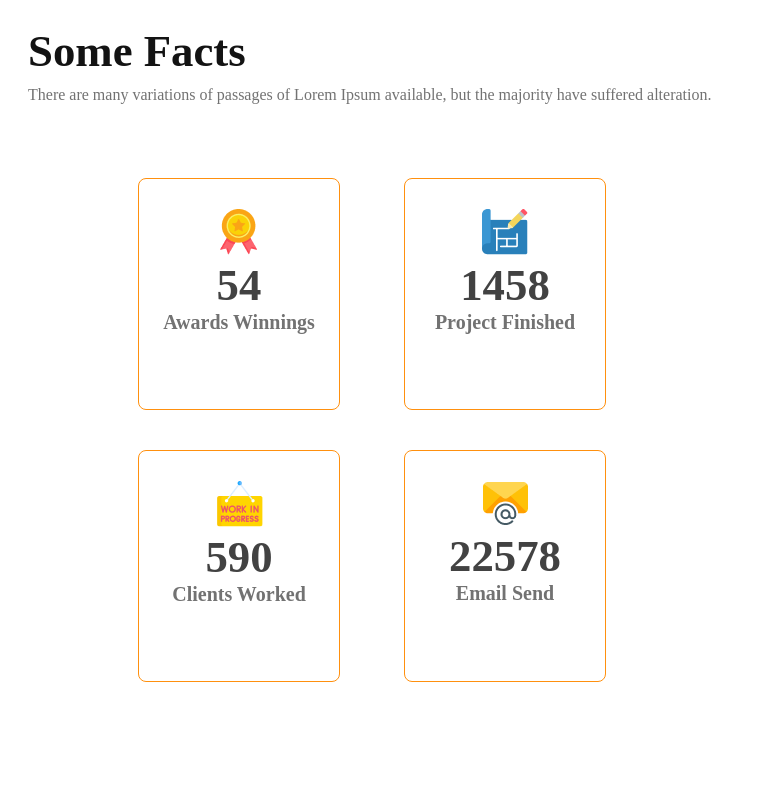
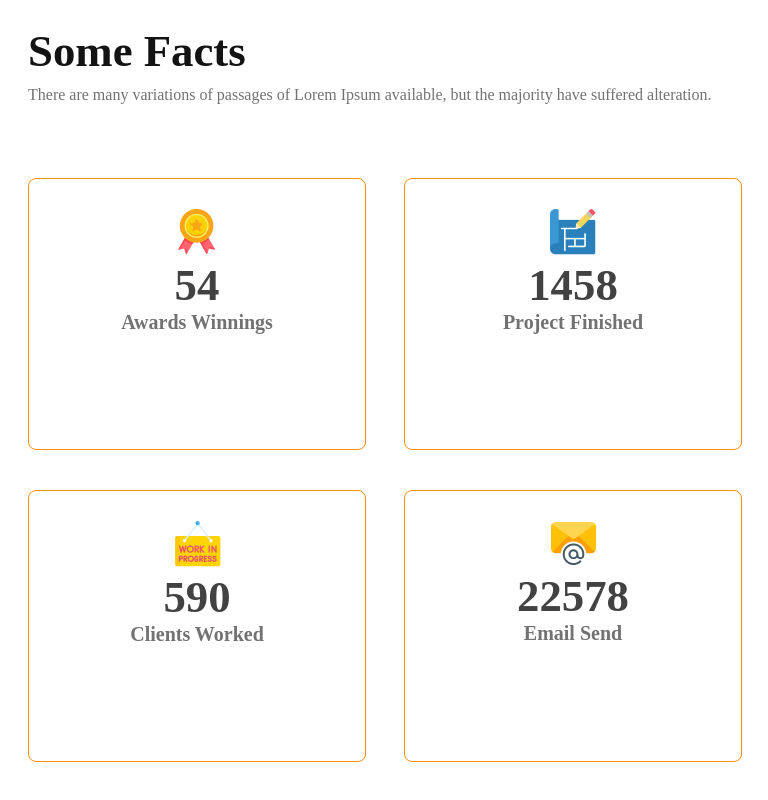
Before and after one commit to SanjidaTanha/g3-architect, a plain HTML site: page index.html in a window 768 px wide. Shown: the part 3980-4780 px from the top of the page. Drawn offline with Linux system fonts and the light colour scheme.

Commit message:
changes added

```diff
--- a/index.html
+++ b/index.html
@@ -84,22 +84,22 @@
                 <p class="description">There are many variations of passages of Lorem Ipsum available, but the majority have suffered alteration.</p>
             </section>
             <section class="awards-details">
-                <div class="award-details-comtainer">
+                <div class="award-details-container">
                     <img src="./images/icons/ribon.png" alt="">
                     <h2 class="number">54</h2>
                     <h3 class="title">Awards Winnings</h3>
                 </div>
-                <div class="award-details-comtainer">
+                <div class="award-details-container">
                     <img src="./images/icons/projects.png" alt="">
                     <h2 class="number">1458</h2>
                     <h3 class="title">Project Finished</h3>
                 </div>
-                <div class="award-details-comtainer">
+                <div class="award-details-container">
                     <img src="./images/icons/customers.png" alt="">
                     <h2 class="number">590</h2>
                     <h3 class="title">Clients Worked</h3>
                 </div>
-                <div class="award-details-comtainer">
+                <div class="award-details-container">
                     <img src="./images/icons/email.png" alt="">
                     <h2 class="number">22578</h2>
                     <h3 class="title">Email Send</h3>
--- a/style.css
+++ b/style.css
@@ -198,7 +198,7 @@ nav > ul li a:hover {
     justify-content: space-around;
 
 }
-.award-details-comtainer {
+.award-details-container {
     border: 1px solid #FF900E;
     border-radius: 8px;
     text-align: center;
@@ -271,6 +271,9 @@ nav > ul li a:hover {
         gap: 10px;
         align-items: center;
     }
+    .award-details-container {
+        width: 100%;
+    }
 
 
 }
@@ -317,9 +320,12 @@ nav > ul li a:hover {
         margin-right: 20px;
     }
     .awards-details {
-        margin: 70px 110px 70px;
         display: grid;
         grid-template-columns: repeat(2, 1fr);
         gap: 40px;
     }
+    .award-details-container {
+        width: 100%;
+        height: 240px;
+    }
 }
```
